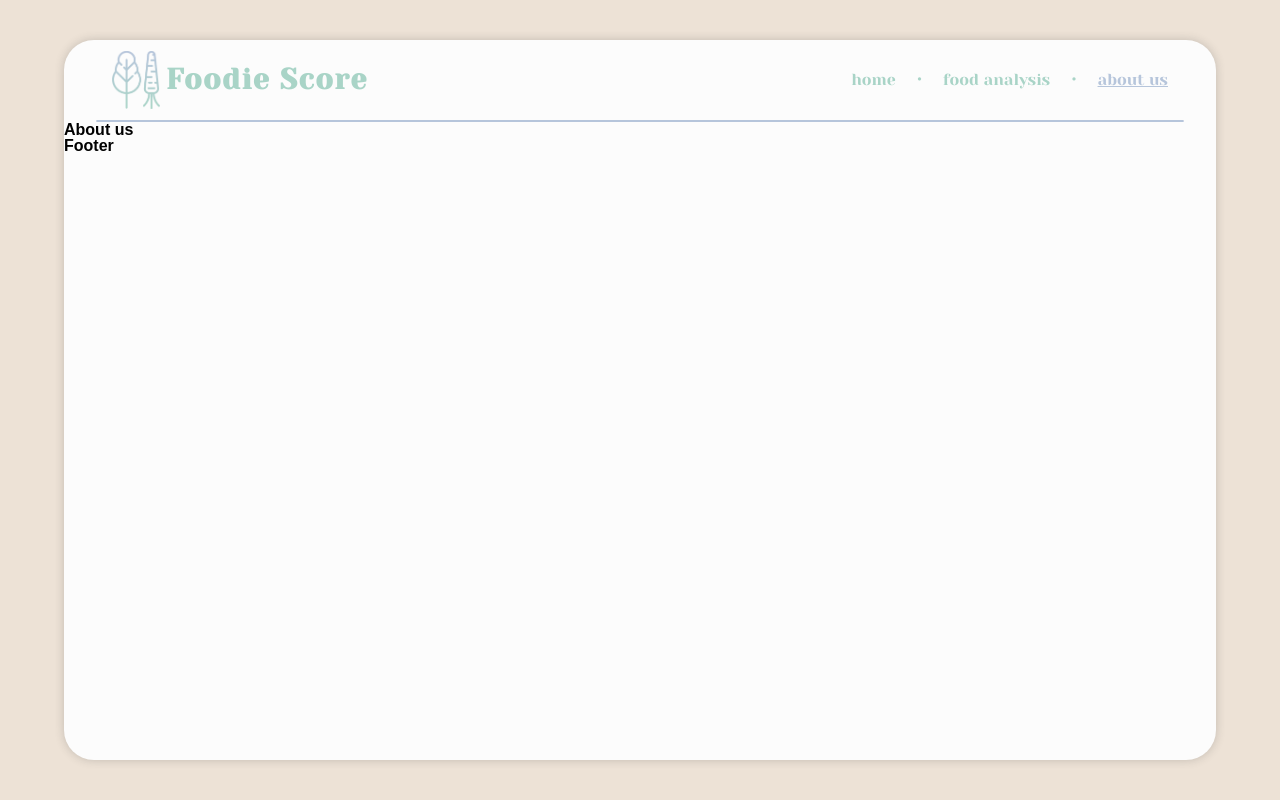
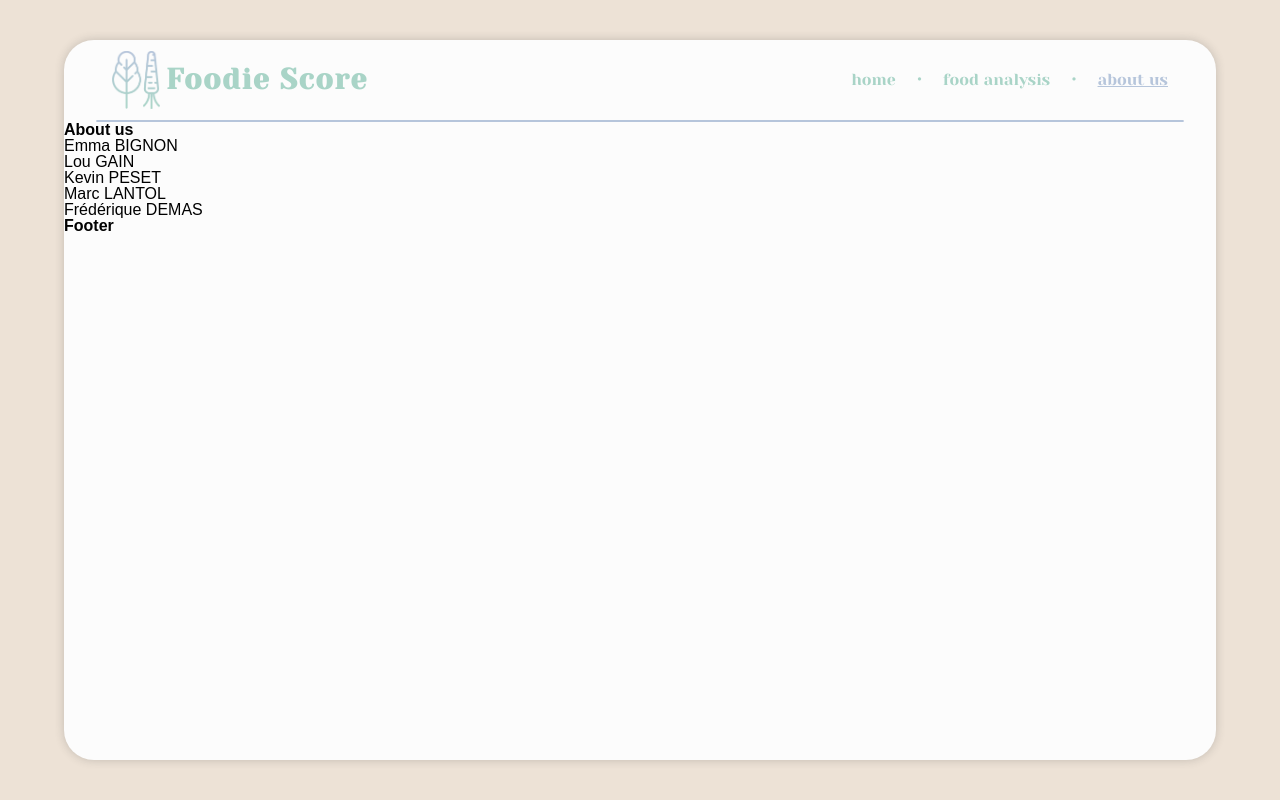
Before and after one commit to moumax/hackathon-1-remote2022, a React (Create React App) app: page /aboutUs in a window 1280 px wide. Built offline with nearby package versions, Linux system fonts and the light colour scheme.

Commit message:
mapping personalCard

```diff
--- a/src/components/PersonalCard.jsx
+++ b/src/components/PersonalCard.jsx
@@ -1,8 +1,8 @@
 import React from 'react'
 
-const PersonalCard = () => {
+const PersonalCard = ({ name, pts }) => {
   return (
-    <div>PersonalCard</div>
+    <div>{name}</div>
   )
 }
 
--- a/src/pages/AboutUs.jsx
+++ b/src/pages/AboutUs.jsx
@@ -1,12 +1,29 @@
 import Footer from "../components/Footer";
+import PersonalCard from "../components/PersonalCard";
+
+const team = [
+  { name: "Emma BIGNON", pts: "2.2 PTS" },
+  { name: "Lou GAIN", pts: "1.2 PTS" },
+  { name: "Kevin PESET", pts: "3.9 PTS" },
+  { name: "Marc LANTOL", pts: "1.7 PTS" },
+  { name: "Frédérique DEMAS", pts: "1.9 PTS" },
+
+];
 
 function AboutUs() {
   return (
     <div>
       <h1>About us</h1>
+      <ul>
+        <li key="">
+          {team &&
+          team.map((name)=>
+           <PersonalCard name={name.name} pts={name.pts}/>)}
+        </li>
+      </ul>
       <Footer />
     </div>
   );
-  };
+}
 
 export default AboutUs;
```
Lines whose indentation alone changed are shown as unchanged.
